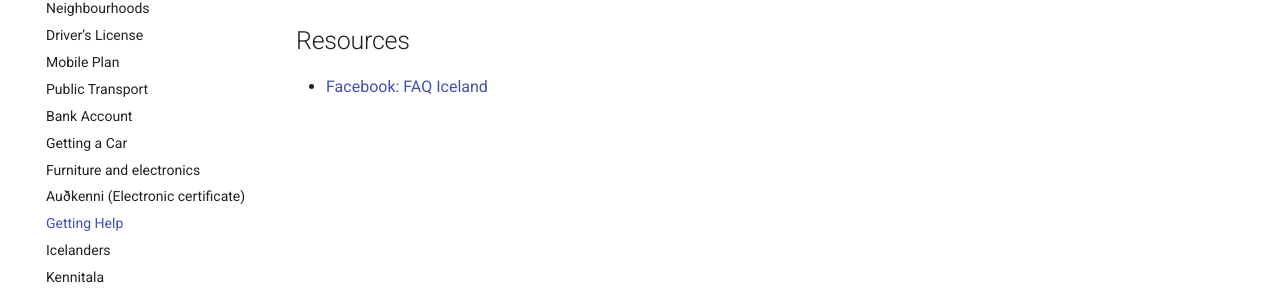
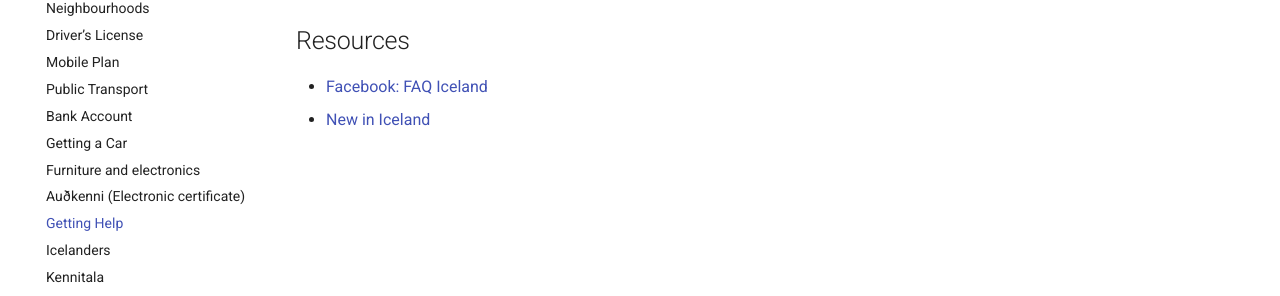
Before and after one commit to jokull/awesome-reykjavik, an MkDocs documentation site: the page built from docs/guides/getting-help.md, in a window 1280 px wide. Shown: the part 157-453 px from the top of the page. Built offline with MkDocs 1.6.1 and Material for MkDocs 9.7.7, drawn with Linux system fonts in a browser that asks for light colours; comment, search, counter and statistics services are not loaded.

Commit message:
Add new in iceland as a source of help

```diff
--- a/docs/guides/getting-help.md
+++ b/docs/guides/getting-help.md
@@ -3,3 +3,4 @@
 ## Resources
 
 - [Facebook: FAQ Iceland](https://www.facebook.com/groups/FAQiceland/)
+- [New in Iceland](https://newiniceland.is/)
```
